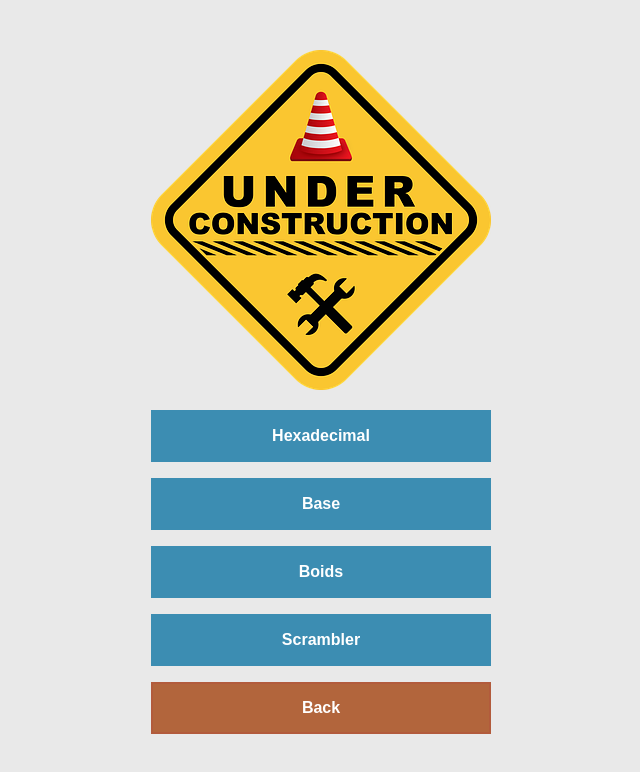
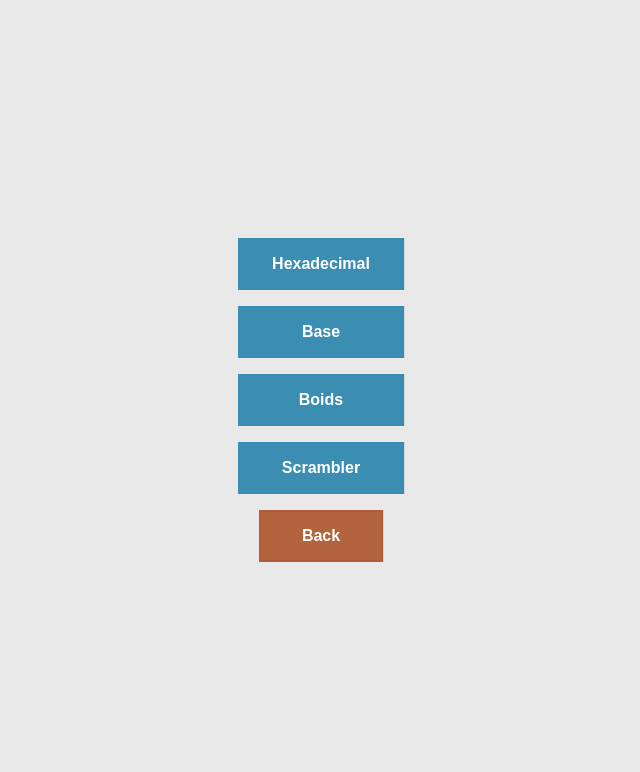
Before and after one commit to Joshua-Burt/Joshua-Burt.github.io, a website: page webtoys/dir.html in a window 1280 px wide. Shown: the whole page, without its empty margins (319-959 px from the left). Drawn offline with Linux system fonts and the light colour scheme.

Commit message:
Removed under construction image on directory

```diff
--- a/webtoys/dir.html
+++ b/webtoys/dir.html
@@ -7,14 +7,17 @@
     <link rel="shortcut icon" type="image/x-icon" href="imgs/favicon.ico"/>
     <link rel="stylesheet" href="../stylesheet.css">
     <style>
-        .button, .button-main-menu {
+        .button {
             width: 100%
+        }
+
+        .button-main-menu {
+            width: 75%
         }
     </style>
 </head>
 <body>
     <div class="center">
-        <img src="../imgs/underCons.png" alt="Under Construction">
         <p><a href="hex.html"><button class="button">Hexadecimal</button></a></p>
         <p><a href="base.html"><button class="button">Base</button></a></p>
         <p><a href="boids.html"><button class="button">Boids</button></a></p>
```
